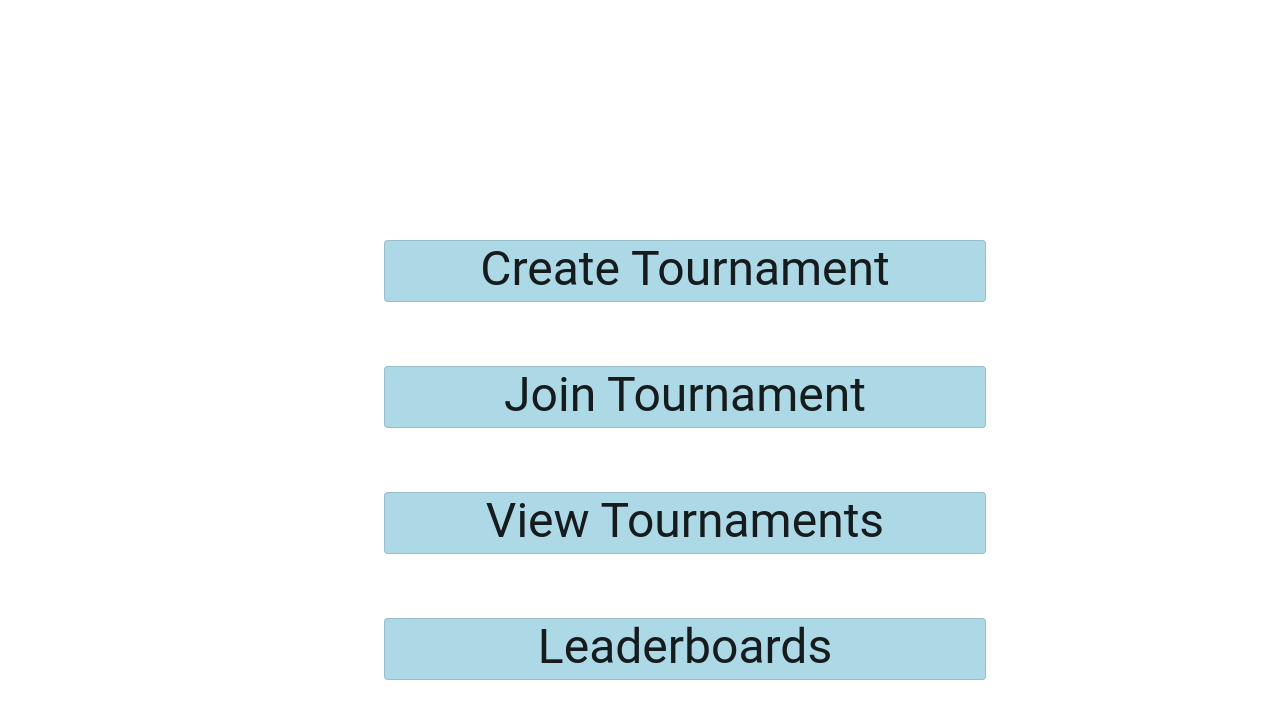
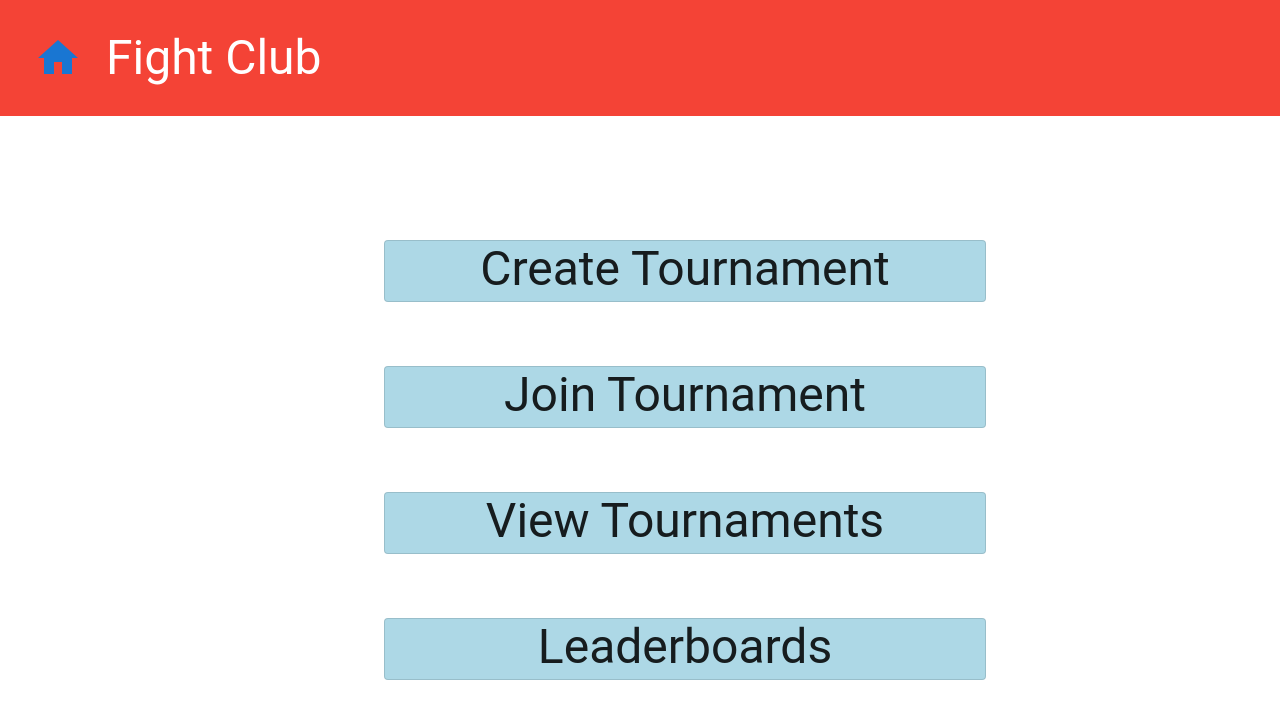
Before and after one commit to ScivilicGuy/fight-club, a React (Create React App) app in the folder my-app/: page / in a window 1280 px wide. Shown: the top 718 px of the page. Built offline with nearby package versions, Linux system fonts and the light colour scheme.

Commit message:
Added a banner with a home button

```diff
--- a/my-app/package.json
+++ b/my-app/package.json
@@ -6,6 +6,7 @@
     "@emotion/react": "^11.11.3",
     "@emotion/styled": "^11.11.0",
     "@g-loot/react-tournament-brackets": "^1.0.31-rc",
+    "@mui/icons-material": "^5.15.12",
     "@mui/material": "^5.15.6",
     "@mui/x-data-grid": "^6.19.6",
     "@testing-library/jest-dom": "^5.17.0",
--- a/my-app/public/index.html
+++ b/my-app/public/index.html
@@ -24,7 +24,7 @@
       work correctly both with client-side routing and a non-root public URL.
       Learn how to configure a non-root public URL by running `npm run build`.
     -->
-    <title>TourneyFight</title>
+    <title>Fight Club</title>
   </head>
   <body>
     <noscript>You need to enable JavaScript to run this app.</noscript>
--- /dev/null
+++ b/my-app/src/Components/Banner.jsx
@@ -0,0 +1,32 @@
+import React from 'react'
+import { Box, Typography, IconButton } from '@mui/material'
+import HomeIcon from '@mui/icons-material/Home';
+import { useNavigate } from 'react-router-dom'
+
+function Banner() {
+  const navigate = useNavigate()
+
+  const viewHome = () => {
+    navigate('/')
+  }
+
+  return (
+    <Box
+      sx={{
+        backgroundColor: '#f44336',
+        color: '#fff',
+        padding: '10px',
+        display: 'flex',
+        alignItems: 'center',
+        marginBottom: '1rem'
+      }}
+    >
+      <IconButton sx={{ '&:hover': { color: 'red' }}} onClick={viewHome}>
+        <HomeIcon fontSize="large" color="primary" sx={{ fontSize: '3rem', margin: '1rem' }} />
+      </IconButton>
+      <Typography variant="h3">Fight Club</Typography>
+    </Box>
+  )
+}
+
+export default Banner
--- a/my-app/src/Screens/Leaderboard.jsx
+++ b/my-app/src/Screens/Leaderboard.jsx
@@ -19,7 +19,6 @@ function Leaderboards() {
             Wins: entry[1]
           })
         }
-        console.log(formatted_data)
         setLeaderboard(formatted_data)
       } catch (error) {
         alert(error)
@@ -29,7 +28,7 @@ function Leaderboards() {
 
   return (
     <>
-      <Typography variant="h2" align='center' gutterBottom>
+      <Typography variant="h3" align='center' gutterBottom>
         Leaderboard
       </Typography>
       {leaderboard.length > 0 && <LeaderboardTable data={leaderboard}></LeaderboardTable>}
--- a/my-app/src/index.js
+++ b/my-app/src/index.js
@@ -2,38 +2,25 @@ import React from 'react';
 import ReactDOM from 'react-dom/client';
 import './index.css';
 import reportWebVitals from './reportWebVitals';
-import {
-  createBrowserRouter,
-  RouterProvider
-} from "react-router-dom";
+import { BrowserRouter, Routes, Route } from "react-router-dom";
 import Landing from './Screens/Landing';
 import ViewTournaments from './Screens/ViewTournaments';
 import Tournament from './Screens/Tournament';
 import Leaderboard from './Screens/Leaderboard';
-
-const router = createBrowserRouter([
-  {
-    path: '/',
-    element: <Landing />
-  },
-  {
-    path: '/tournaments',
-    element: <ViewTournaments />
-  },
-  {
-    path: '/tournaments/:tournamentId',
-    element: <Tournament />
-  },
-  {
-    path: '/leaderboard',
-    element: <Leaderboard />
-  }
-])
+import Banner from './Components/Banner';
 
 const root = ReactDOM.createRoot(document.getElementById('root'));
 root.render(
   <React.StrictMode>
-    <RouterProvider router={router}/>
+    <BrowserRouter>
+      <Banner />
+      <Routes>
+        <Route exact path="/" element={<Landing />} />
+        <Route exact path="/tournaments" element={<ViewTournaments />} />
+        <Route exact path="//tournaments/:tournamentId" element={<Tournament />} />
+        <Route path="/leaderboard" element={<Leaderboard />} />
+      </Routes>
+    </BrowserRouter>
   </React.StrictMode>
 );
 
```
Also changed, not shown: 1 other file (tests, documents, lock files or other folders).
